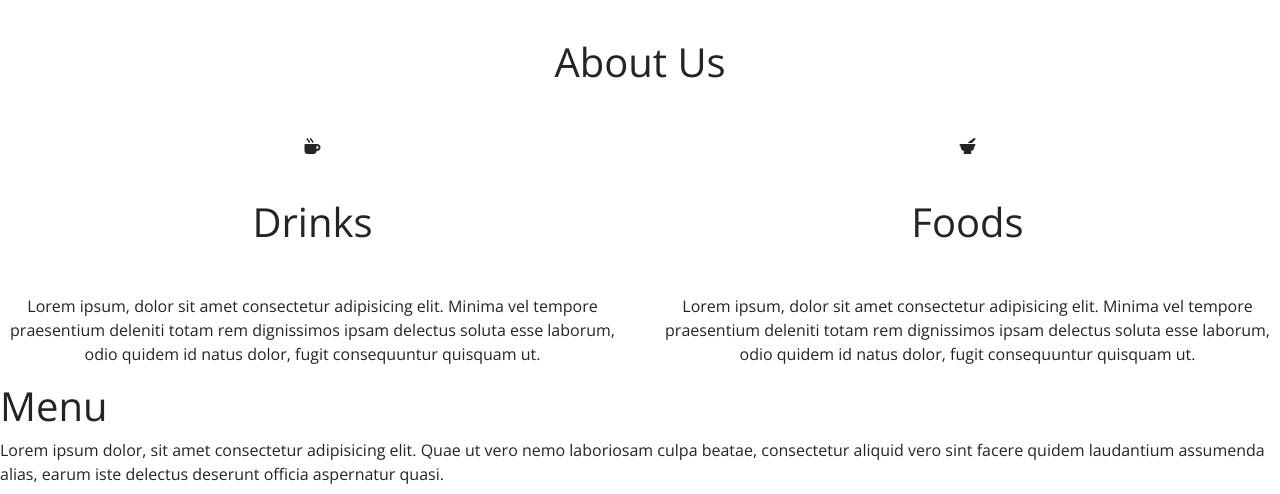
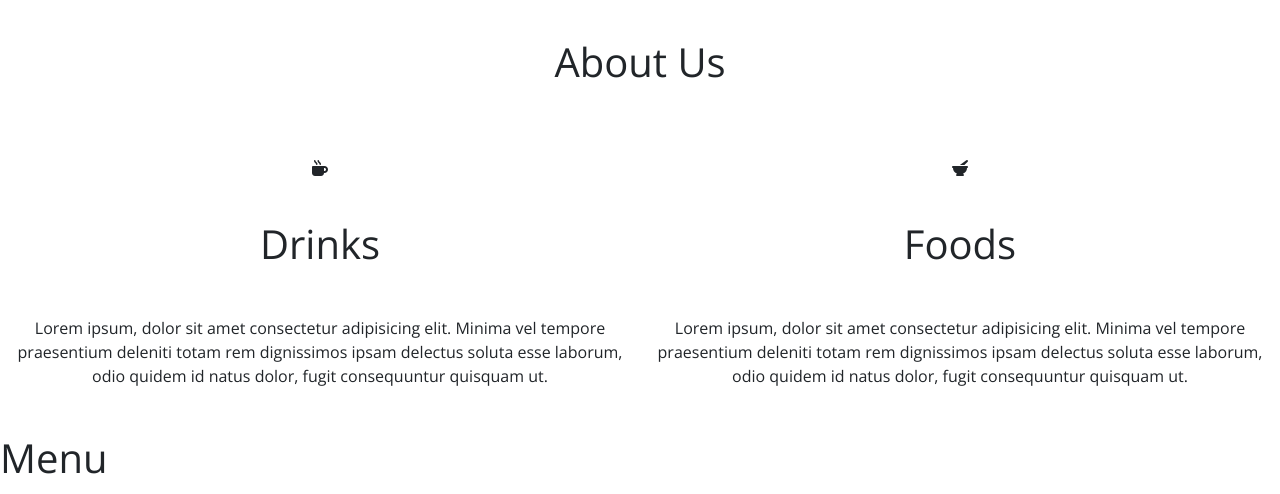
Before and after one commit to Berzaf/ELOFILO-Restaurant, a website: page index.html in a window 1280 px wide. Shown: the part 928-1422 px from the top of the page. Drawn offline with nearby package versions, Linux system fonts and the light colour scheme.

Commit message:
aboutush2

```diff
--- a/css/styles.css
+++ b/css/styles.css
@@ -70,3 +70,8 @@ padding-bottom: 100px;
   padding: 40px;
   font-size: 40px;
 }
+.aboutus {
+  margin: 30px 0;
+  display: flex;
+
+}
```
